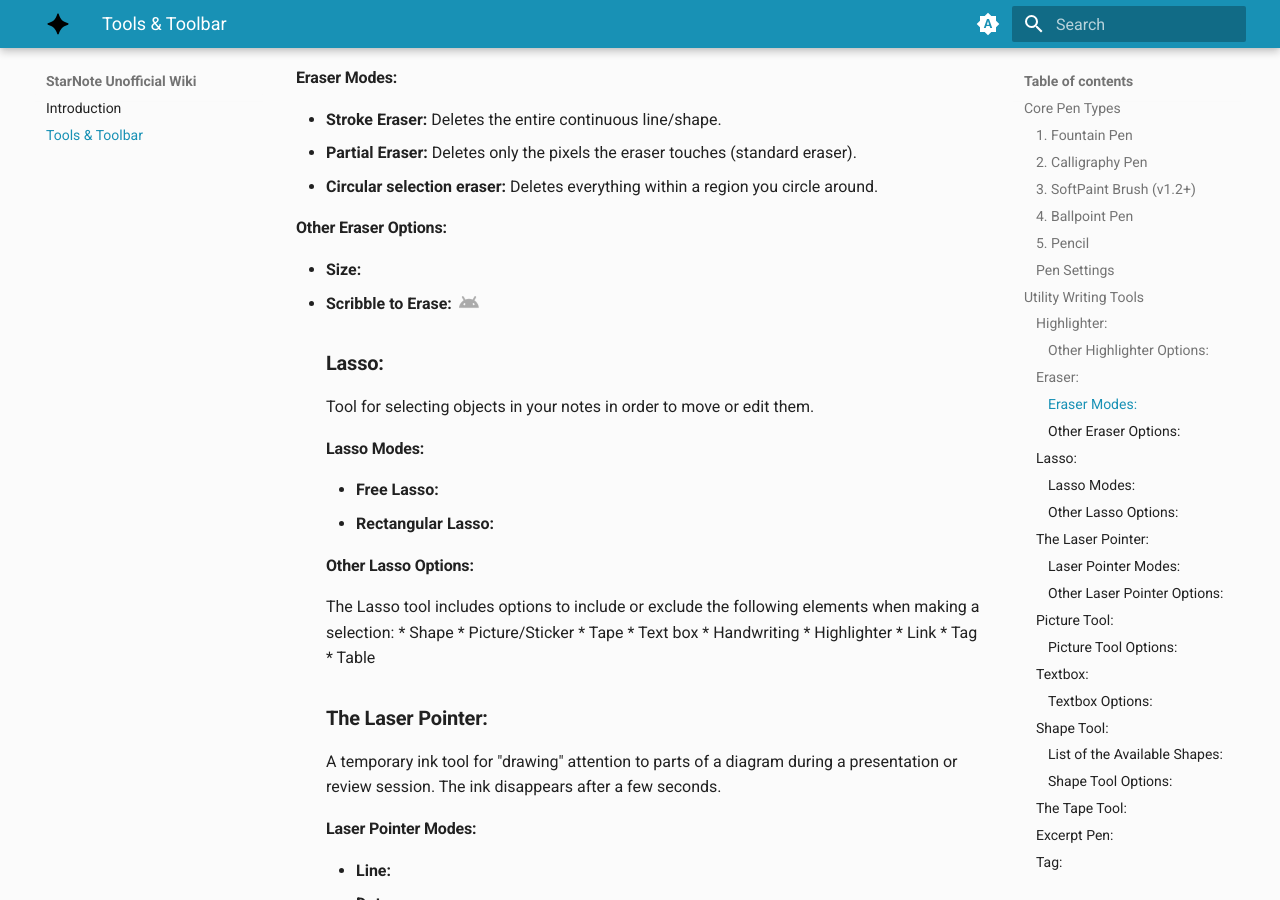
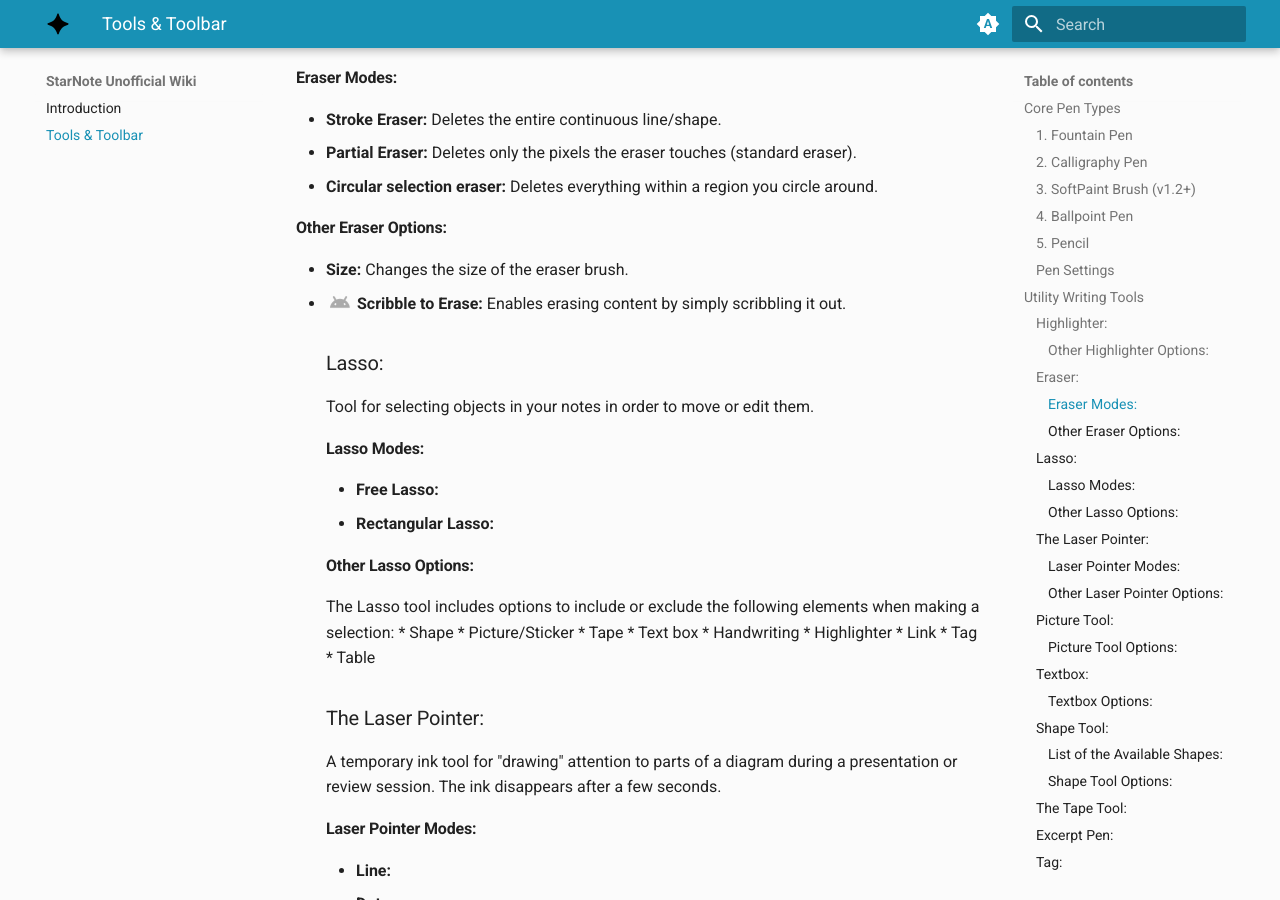
Before and after one commit to NakoTurtle/StarNote-Unofficial-Wiki, an MkDocs documentation site: the page built from docs/tools.md, in a window 1280 px wide and 900 px high, scrolled down 2719 px. Built offline with MkDocs 1.6.1 and Material for MkDocs 9.7.7, drawn with Linux system fonts in a browser that asks for light colours.

Commit message:
Update tools.md

```diff
--- a/docs/tools.md
+++ b/docs/tools.md
@@ -12,7 +12,7 @@
 ##  Core Pen Types
 StarNote uses a "Pen Box" system allowing for **16 custom presets**. Tap any tool in the toolbar twice to access its specific configuration menu.
 
-### **1. Fountain Pen**
+### 1. Fountain Pen
 * **Behavior:** A reliable pen that works well for writing naturally.
 * **Dynamics:** Always has some level of pressure sensitivity, even when set to 0%.
 * **Settings:**
@@ -20,27 +20,27 @@
     * Thickness
     * Stroke Stabilization
 
-### **2. Calligraphy Pen**
+### 2. Calligraphy Pen
 * **Behavior:** A fancy pen that works well for making beautiful headings or labels.
 * **Dynamics:** Makes thicker lines on downwards strokes and thinner lines on upwards strokes.
 * **Settings:**
     * Thickness
     * Stroke Stabilization
 
-### **3. SoftPaint Brush (v1.2+)**
+### 3. SoftPaint Brush (v1.2+)
 * **Behavior:** A flowy pen that that's great for sketching or making headings.
 * **Dynamics:** Fills the stroke as you write and tapers the end based on the writing speed.
 * **Settings:**
     * Thickness
 
-### **4. Ballpoint Pen**
+### 4. Ballpoint Pen
 * **Behavior:** A consistent pen great for making precise diagrams or neat handwriting and drawing.
 * **Dynamics:** Uniform line width regardless of pressure or speed.
 * **Settings:**
     * Thickness
     * Stroke Stabilization
 
-### **5. Pencil**
+### 5. Pencil
 * **Behavior:** A semi transparent pen great for coloring, shading or making quick sketches.
 * **Dynamics:** Appends brushes to existing strokes, making them darker until saturated.
 * **Settings:**
@@ -62,20 +62,20 @@
 ##  Utility Writing Tools
 Tools designed for interaction and correction.
 
-### **Highlighter:**
+### Highlighter:
 * **Behavior:** Semi-transparent ink.
 * **Dynamics:** Layers *behind* existing handwriting to prevent obscuring notes.
-#### **Other Highlighter Options:**
+#### Other Highlighter Options:
 * **Draw Straght Line:** Automatically snaps your highlight to a straight line.
-### **Eraser:**
+### Eraser:
 A tool to precisely remove anything you want.
-#### **Eraser Modes:**
+#### Eraser Modes:
 * **Stroke Eraser:** Deletes the entire continuous line/shape.
 * **Partial Eraser:** Deletes only the pixels the eraser touches (standard eraser).
 * **Circular selection eraser:** Deletes everything within a region you circle around.
-#### **Other Eraser Options:**
-* **Size:**
-* **Scribble to Erase:** (1)
+#### Other Eraser Options:
+* **Size:** Changes the size of the eraser brush.
+* (1) **Scribble to Erase:** Enables erasing content by simply scribbling it out.
     { .annotate }
 
     1.  Only available on android.
@@ -83,12 +83,12 @@
 * **Erase Tape Only:**
 * **Select Stroke:**
 *  **Auto-Deselect Eraser:** When enabled, the app automatically returns back to the tool you used before, once you lift the stylus after erasing.
-### **Lasso:**
+### Lasso:
 Tool for selecting objects in your notes in order to move or edit them.
-#### **Lasso Modes:**
+#### Lasso Modes:
 *  **Free Lasso:**
 *  **Rectangular Lasso:**
-#### **Other Lasso Options:**
+#### Other Lasso Options:
 The Lasso tool includes options to include or exclude the following elements when making a selection:
 * Shape
 * Picture/Sticker
@@ -99,52 +99,52 @@
 * Link
 * Tag
 * Table
-### **The Laser Pointer:**
+### The Laser Pointer:
 A temporary ink tool for "drawing" attention to parts of a diagram during a presentation or review session. The ink disappears after a few seconds.
-#### **Laser Pointer Modes:**
+#### Laser Pointer Modes:
 * **Line:**
 * **Dot:**
-#### **Other Laser Pointer Options:**
+#### Other Laser Pointer Options:
 * **Thickness:**
 * **Duration:**
-### **Picture Tool:**
+### Picture Tool:
 Allows the user to insert images directly into their notes.
-#### **Picture Tool Options:**
+#### Picture Tool Options:
 * **Insert From Album:**
 * **Take Photo:**
-### **Textbox:**
+### Textbox:
 Allows the user to insert typed text directly into their notes.
-#### **Textbox Options:**
+#### Textbox Options:
 * Font Type:
 * Font Size:
 * Multiply:
 * Font Style:
 * Font Color:
-### **Shape Tool:**
+### Shape Tool:
 Allows the user to add specialized shapes to their notes.
-#### **List of the Available Shapes:**
+#### List of the Available Shapes:
 *
-#### **Shape Tool Options:**
+#### Shape Tool Options:
 * Stroke Thickness:
 * Shape Fill:
-### **The Tape Tool:**
+### The Tape Tool:
 Creates opaque, removable strips. Tap to "reveal" what is underneath.
 * *Usage:* Perfect for **Active Recall**—hide formulas or answers while studying for your A1 exams.
-### **Excerpt Pen:**
+### Excerpt Pen:
 *
-### **Tag:**
+### Tag:
 *
-### **Ruler:**
+### Ruler:
 *
-### **Magnifier:**
+### Magnifier:
 *
-### **Table:**
+### Table:
 *
-### **Sticker:**
+### Sticker:
 *
-### **Colors:**
+### Colors:
 *
-### **Brush Toolbar:**
+### Brush Toolbar:
 *
 ---
 
```
